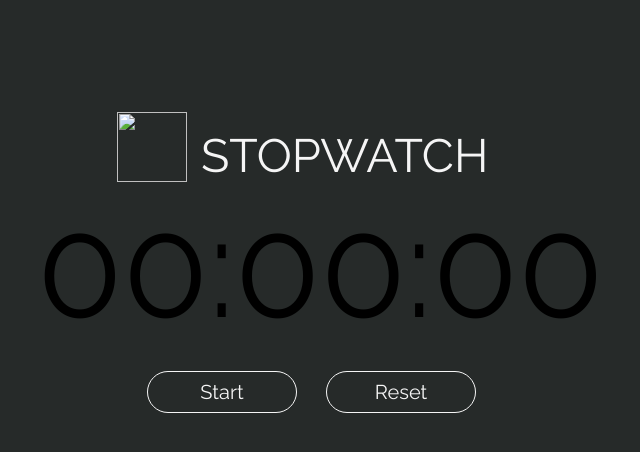
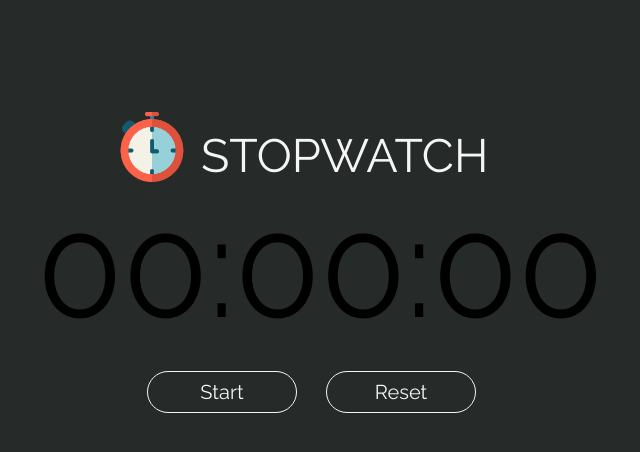
Before and after one commit to seemasb/StopWatch-GSG, a plain HTML site: page index.html in a window 1280 px wide. Shown: the whole page, without its empty margins (355-995 px from the left). Drawn offline with Linux system fonts and the light colour scheme; the site is published under a folder, as on GitHub Pages, so addresses that start at the root find nothing.

Commit message:
./ for img

```diff
--- a/index.html
+++ b/index.html
@@ -11,7 +11,7 @@
 
     <table >
         <tr><td>
-            <img id="img" src="/imgs/chronometer.png">
+            <img id="img" src="./imgs/chronometer.png">
             <span id="stopwatch">STOPWATCH</span>
         </td></tr>
         <tr><td id="row2">
```
